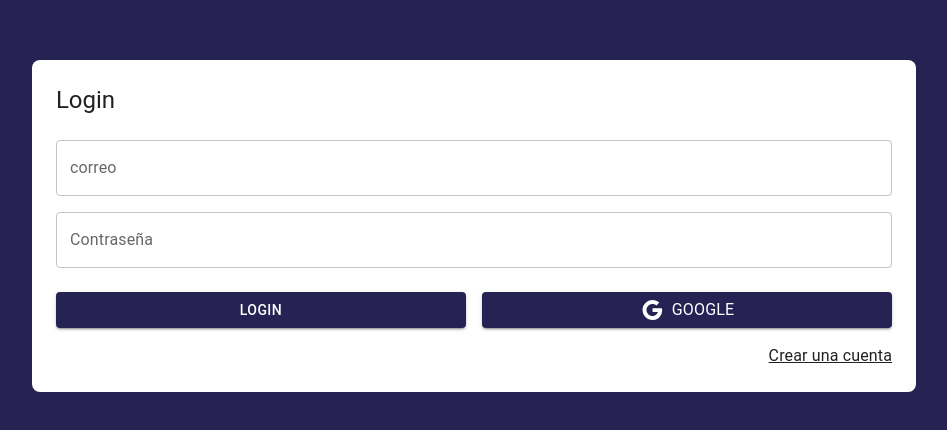
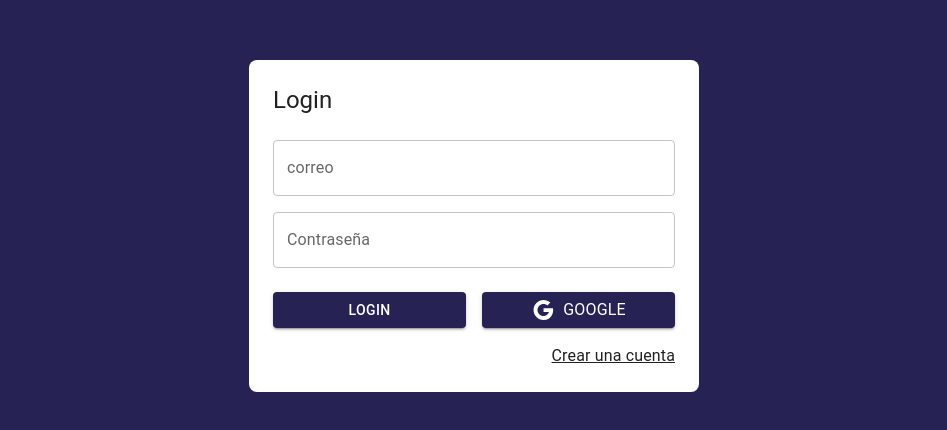
Before and after one commit to andrescolo2008/journal-app, a React (Vite) app: page /auth/login in a window 1280 px wide. Shown: the part 174-604 px from the top of the page, without its empty margins (166-1113 px from the left). Built offline with nearby package versions, Linux system fonts and the light colour scheme.

Commit message:
3.AuthLayout-formato interface usuario

```diff
--- /dev/null
+++ b/src/auth/layout/AuthLayouth.jsx
@@ -0,0 +1,29 @@
+import { Grid, Typography } from "@mui/material"
+
+export const AuthLayouth = ({children,title=''}) => {
+
+  return (
+    <Grid
+    container
+    spacing={0}
+    direction="column"
+    alignItems="center"
+    justifyContent="center"
+    sx={{minHeight:'100vh',backgroundColor:'primary.main', padding:4}}
+    >
+      <Grid item
+      className='box-shadow'
+      xs={3}
+      sx={{
+        width:{md:450},
+         backgroundColor:'white',
+         padding:3,
+         borderRadius:2}}  >
+        <Typography variant='h5' sx={{mb:1}} > {title}</Typography>
+
+         {children}
+
+         </Grid>
+        </Grid>
+  )
+}
--- a/src/auth/pages/LoginPage.jsx
+++ b/src/auth/pages/LoginPage.jsx
@@ -3,24 +3,14 @@ import { Google } from '@mui/icons-material'
 import { Button, Grid, Link, TextField, Typography } from '@mui/material'
 import React from 'react'
 import { Link as RouterLink } from 'react-router-dom'
+import { AuthLayouth } from '../layout/AuthLayouth'
 
 export const LoginPage = () => {
   return (
 
-    <Grid
-    container
-    spacing={0}
-    direction="column"
-    alignItems="center"
-    justifyContent="center"
-    sx={{minHeight:'100vh',backgroundColor:'primary.main', padding:4}}
-    >
-      <Grid item
-      className='box-shadow'
-      xs={3}
-      sx={{ backgroundColor:'white',padding:3,borderRadius:2}}  >
-        <Typography variant='h5' sx={{mb:1}} > Login</Typography>
-               <form >
+    <AuthLayouth title='Login'>
+
+            <form >
                     <Grid container>
                           <Grid item xs={12} sx={{mt:2}} >
                               <TextField
@@ -64,9 +54,9 @@ export const LoginPage = () => {
 
                     </Grid>
                </form>
-         </Grid >
 
-      </Grid >
+    </AuthLayouth>
+
 
   )
 }
```
